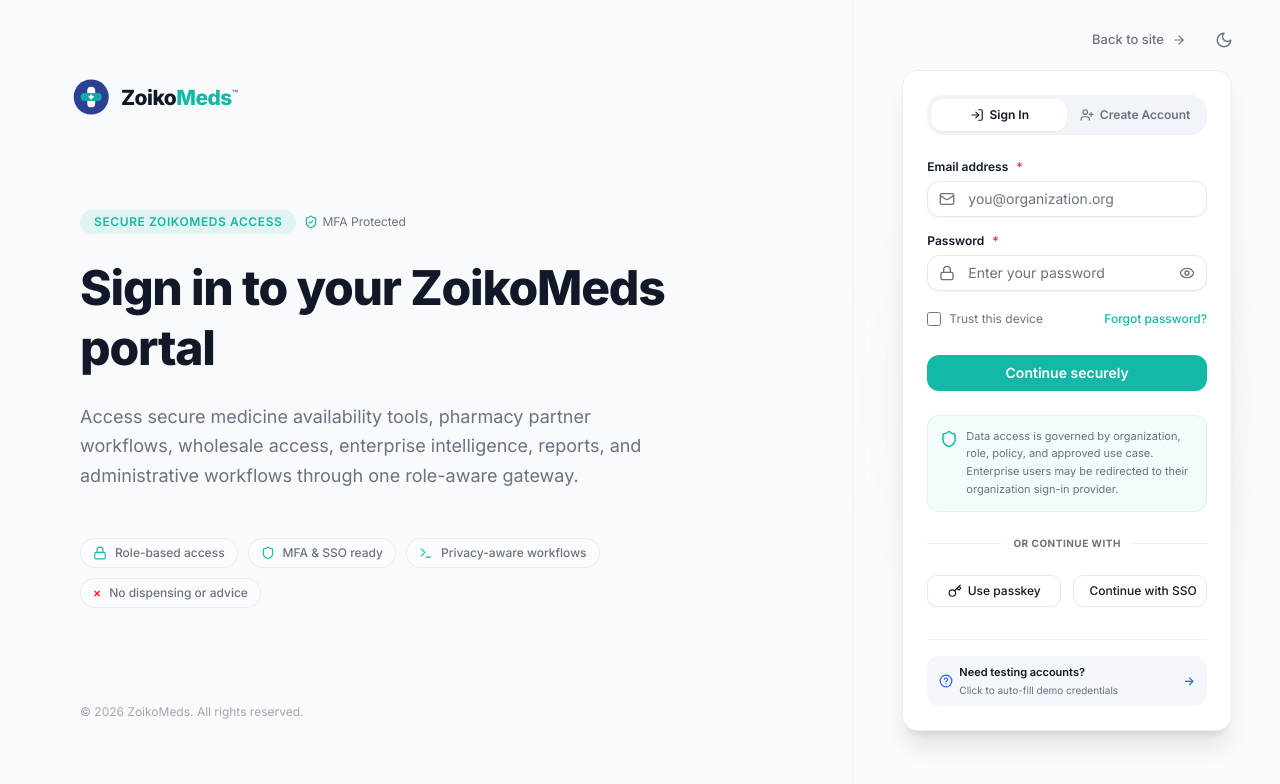
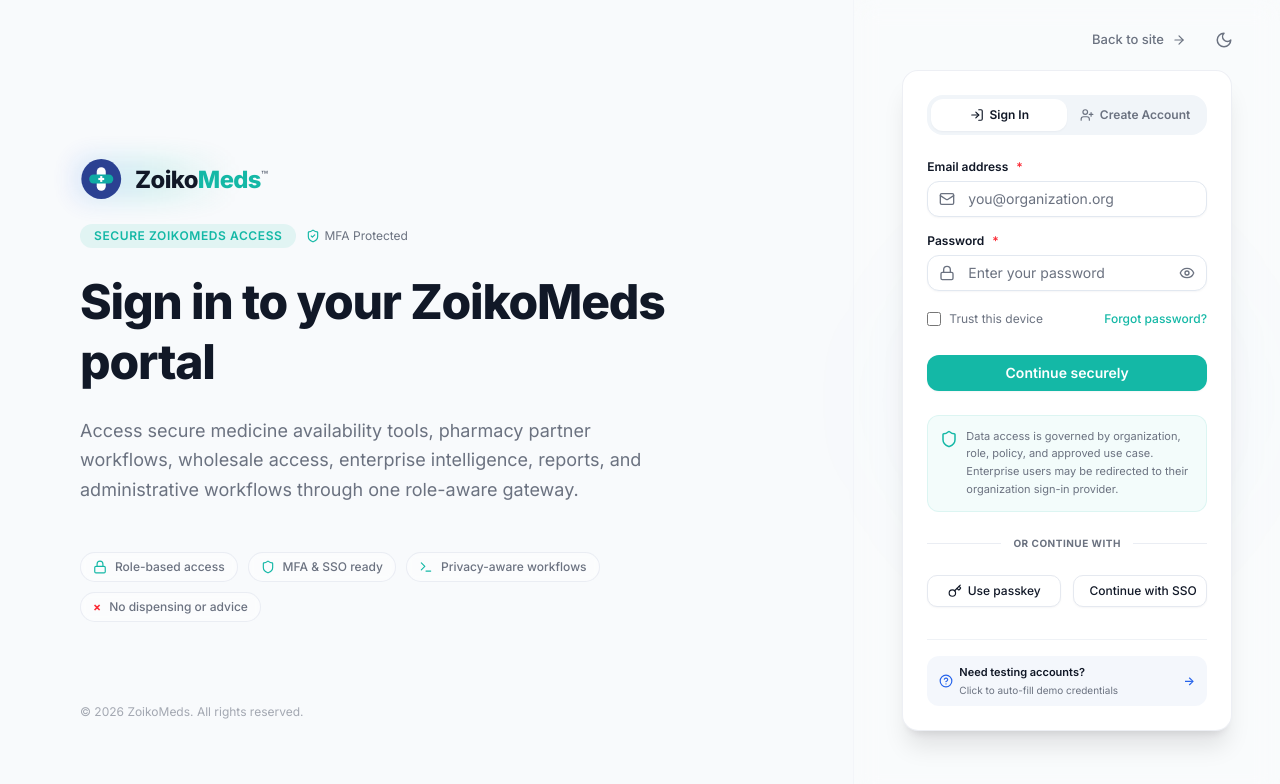
Before and after one commit to ZoikoGroup/zoiko-meds-platform, a React (Vite) app in the folder frontend/: page /login in a window 1280 px wide. Shown: the top 784 px of the page. Built offline with nearby package versions, Linux system fonts and the light colour scheme.

Commit message:
style: align and highlight brand logo on login/register pages

```diff
--- a/frontend/src/layouts/auth-layout.jsx
+++ b/frontend/src/layouts/auth-layout.jsx
@@ -44,10 +44,7 @@
       <div className="grid min-h-screen w-full grid-cols-1 lg:grid-cols-12">
         {/* Left Side Showcase (Logo & Pitch) */}
         <section className="relative flex flex-col justify-between p-8 sm:p-12 lg:col-span-7 xl:col-span-8 lg:p-20">
-          {/* Logo */}
-          <div className="flex items-center">
-            <Brand className="scale-110" />
-          </div>
+          <div /> {/* Spacer replacing top logo placeholder */}
 
           {/* Core Content */}
           <div className="my-auto max-w-2xl py-12 lg:py-0">
@@ -57,7 +54,15 @@
               transition={{ duration: 0.5 }}
               className="flex flex-col gap-6"
             >
-              <div className="flex items-center gap-2">
+              {/* Highlighted Logo aligned with content stack */}
+              <div className="flex items-center mb-1">
+                <div className="relative group">
+                  <div className="absolute -inset-1.5 rounded-lg bg-gradient-to-r from-primary/15 via-teal/15 to-transparent opacity-90 blur-md group-hover:opacity-100 transition duration-500" />
+                  <Brand className="relative scale-125 origin-left" />
+                </div>
+              </div>
+
+              <div className="flex flex-wrap items-center gap-2.5">
                 <span className="rounded-full bg-teal/10 px-3.5 py-1 text-xs font-semibold uppercase tracking-wider text-teal">
                   Secure ZoikoMeds Access
                 </span>
```
